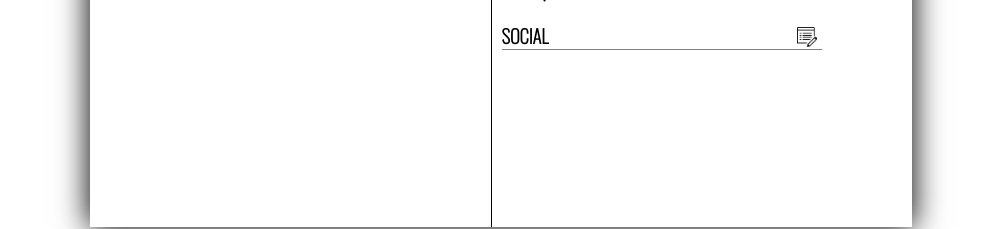
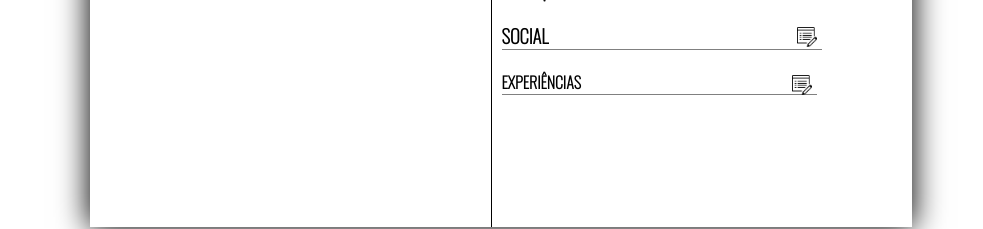
Before and after one commit to SoderJuliano/MeuProjetoPortifolio, a Vue app: page / in a window 1280 px wide. Shown: the part 538-767 px from the top of the page, without its empty margins (154-1137 px from the left). Built offline with nearby package versions, Linux system fonts and the light colour scheme; a web font is replaced by a local one.

Commit message:
added experiences

```diff
--- a/src/components/Experiencias.vue
+++ b/src/components/Experiencias.vue
@@ -1,5 +1,5 @@
 <template>
-  <div class="experiencias">
+  <div :class="tstyle">
       <p class="title" :style="getStyle()">{{titulo}}
         <img src="../icons/editar.png" alt="editar" class="editar" @click="$emit('add-experiencia')"/>
       </p>
@@ -23,6 +23,7 @@ export default {
   name: 'Experiencias',
   emits: ['add-experiencia'],
   props:{
+    template: String,
     titulo: String,
     cor: String,
     experiences: Array,
@@ -32,7 +33,8 @@ export default {
       jobHired: '',
       jobEnd: '',
       lasJobHired: '',
-      lastJobEnd: ''
+      lastJobEnd: '',
+      tstyle: 'experiences-'+this.template+'-title',
     }
   },
   methods:{
@@ -59,6 +61,7 @@ export default {
         },
   },
   beforeMount(){
+    console.log(this.experiencias)
   }
 }
 </script>
--- a/src/components/style.css
+++ b/src/components/style.css
@@ -82,7 +82,18 @@ h3:hover .editar{
 .title:hover .editar-contact-animado{
     display: block;
 }
-
+.experiences-template2-title .title{
+    align-items: start;
+    text-align: start !important;
+    padding: 0px;
+    margin: 0px;
+    border-bottom: 1px solid gray !important;
+    font-weight: bolder;
+    margin-top: 20px;
+}
+.experiences-template2-title{
+    width: 80%;
+}
 @media print {
     .editar-contact-animado{
         display: none;
--- a/src/components/template2_components/Right.vue
+++ b/src/components/template2_components/Right.vue
@@ -11,20 +11,30 @@
             titulo="SOCIAL"
             :user="userData"
         />
+        <Experiencias
+            @add-Experiencias="$emit('add-Experiencias')"
+            template="template2"
+            titulo="EXPERIÊNCIAS"
+            :user="userData"
+            :experiences="userExperiences"
+        />
     </div>
 </template>
 <script>
 import Contact from '../Contact.vue'
 import Social from '../Social.vue'
+import Experiencias from '../Experiencias.vue'
 
 export default {
     components: {
         Social,
-        Contact
+        Contact,
+        Experiencias
     },
     emits:["add-info", "add-SocialLink"],
     props:{
-        user: Object
+        user: Object,
+        userExperiences: Array
     },
     data() {
         return{
--- a/src/templates/Template2.vue
+++ b/src/templates/Template2.vue
@@ -11,6 +11,7 @@
                 @add-info="$emit('add-info')"
                 @add-SocialLink="$emit('add-SocialLink')"
                 :user="userData"
+                :userExperiences="userExperiences"
              />
         </div>
     </div>
@@ -33,6 +34,7 @@ export default {
         imageURL: String,
         user: Object,
         redesociais: Array,
+        userExperiences: Array,
     },
     data(){
         return{
```
